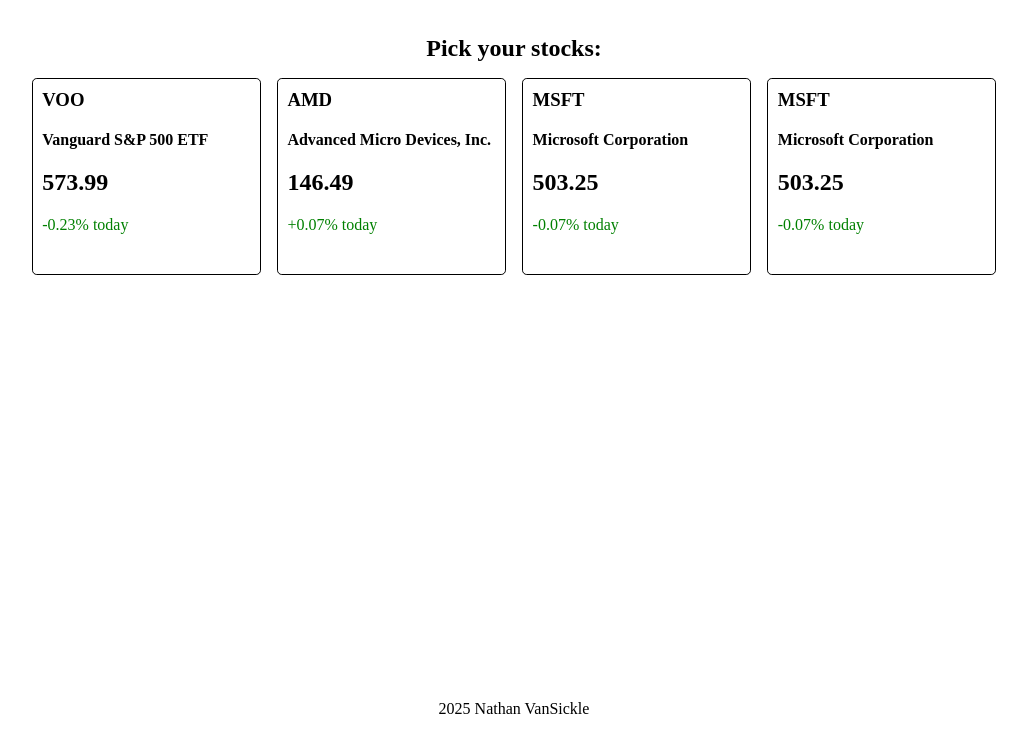
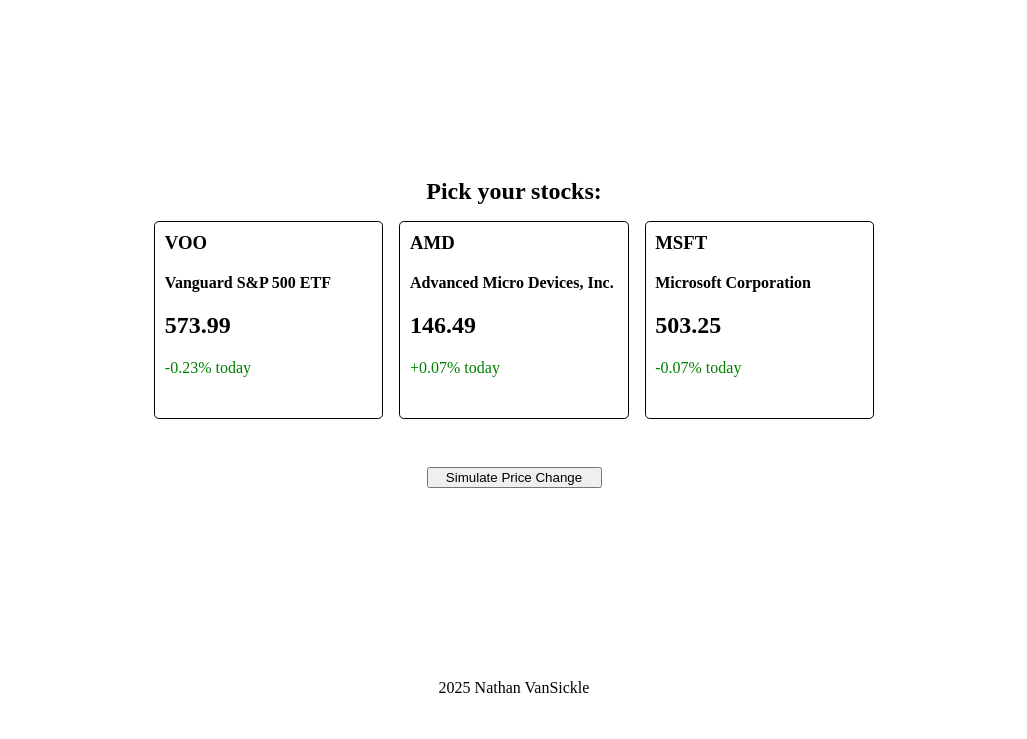
Before and after one commit to NathanVanSickleBBI/stock-tracker, a website: page public/index.html in a window 1280 px wide. Shown: the part 61-800 px from the top of the page, without its empty margins (126-1153 px from the left). Drawn offline with Linux system fonts and the light colour scheme.

Commit message:
add button that randomly changes prices

```diff
--- a/public/index.html
+++ b/public/index.html
@@ -18,32 +18,27 @@
             <h3 class="symbol">VOO</h3>
             <h4 class="name">Vanguard S&P 500 ETF</h4>
             <h2 class="price">573.99</h2>
-            <p class="change">-0.23% today</p>
+            <p class="change"><span class="percentChange">-0.23%</span> today</p>
           </div>
           <div class="stock">
             <h3 class="symbol">AMD</h3>
             <h4 class="name">Advanced Micro Devices, Inc.</h4>
             <h2 class="price">146.49</h2>
-            <p class="change">+0.07% today</p>
+            <p class="change"><span class="percentChange">+0.07%</span> today</p>
           </div>
           <div class="stock">
             <h3 class="symbol">MSFT</h3>
             <h4 class="name">Microsoft Corporation</h4>
             <h2 class="price">503.25</h2>
-            <p class="change">-0.07% today</p>
-          </div>
-          <div class="stock">
-            <h3 class="symbol">MSFT</h3>
-            <h4 class="name">Microsoft Corporation</h4>
-            <h2 class="price">503.25</h2>
-            <p class="change">-0.07% today</p>
+            <p class="change"><span class="percentChange">-0.07%</span> today</p>
           </div>
         </div>
+        <button class="priceChangeButton">Simulate Price Change</button>
       </main>
       <footer>
         <p>2025 Nathan VanSickle</p>
       </footer>
     </div>
-    <!-- <script defer src="/src/js/app.js"></script> -->
+    <script defer src="../src/js/app.js"></script>
   </body>
 </html>
--- a/src/css/styles.css
+++ b/src/css/styles.css
@@ -14,11 +14,14 @@ footer {
   height: 3.75rem;
   display: flex;
   justify-content: center;
-  align-items: center;
 }
 
 main {
   flex: 1;
+  display: flex;
+  justify-content: center;
+  flex-direction: column;
+  margin-bottom: 3rem;
 }
 
 html,
@@ -27,6 +30,11 @@ body {
   width: 100%;
   margin: 0;
   padding: 0;
+}
+
+button {
+  width: 175px;
+  align-self: center;
 }
 
 .pageContainer {
@@ -78,7 +86,7 @@ body {
   .stockContainer {
     flex-direction: row;
     column-gap: 1rem;
-    margin: 0 1.25rem 0 1.25rem;
+    margin: 0 1.25rem 3rem 1.25rem;
     flex-wrap: wrap;
   }
 }
--- a/src/js/app.js
+++ b/src/js/app.js
@@ -0,0 +1,14 @@
+const priceChangeButton = document.querySelector('.priceChangeButton')
+
+priceChangeButton.addEventListener('click', (e) => {
+    let stockCards = document.querySelectorAll('.stock')
+    // console.log(stockCards)
+    stockCards.forEach(card => {
+        let price = Number(card.children[2].innerHTML)
+        let percentChange = Math.random() * 10
+        // card.children[3].innerHTML = percentChange.toFixed(2)
+        let isPositive = Math.random() > 0.5
+        let change = price * (percentChange / 100)
+        card.children[2].innerHTML = (isPositive ? price + change : price - change).toFixed(2)
+    })
+})
```
